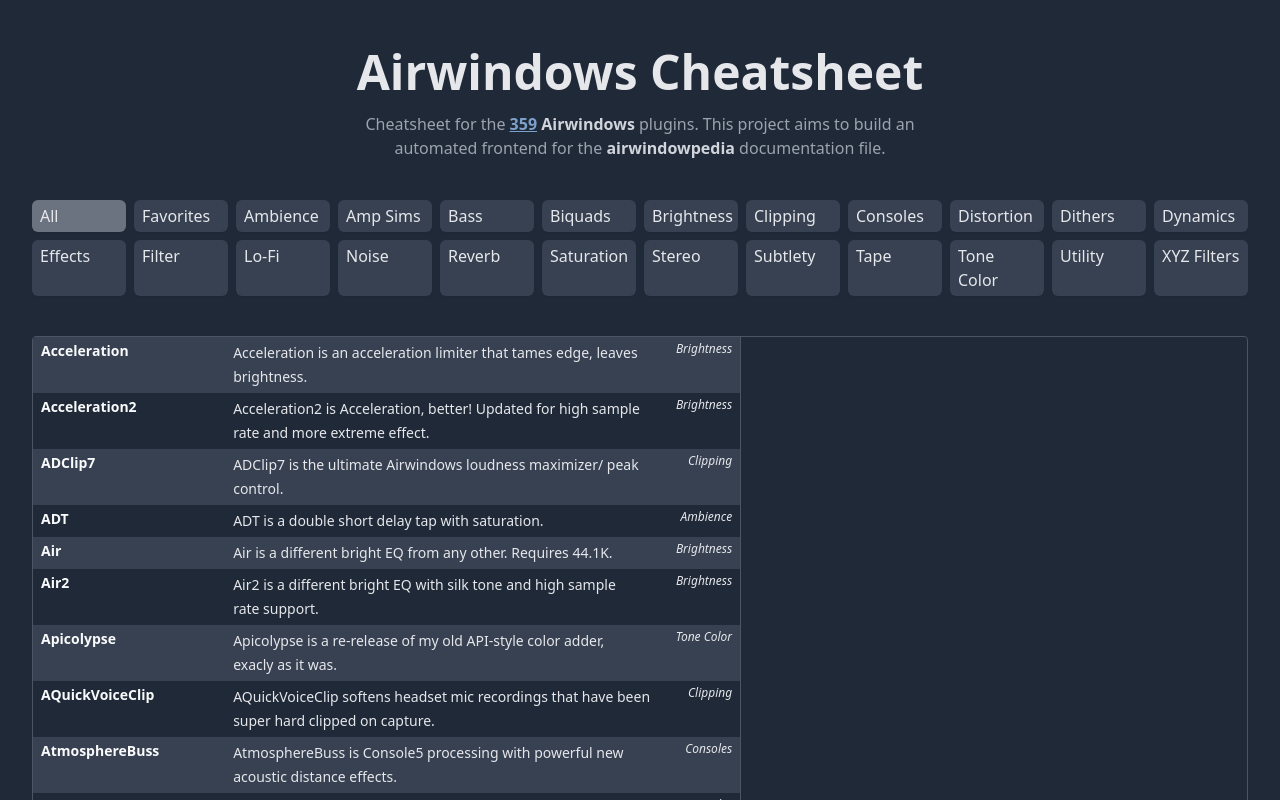
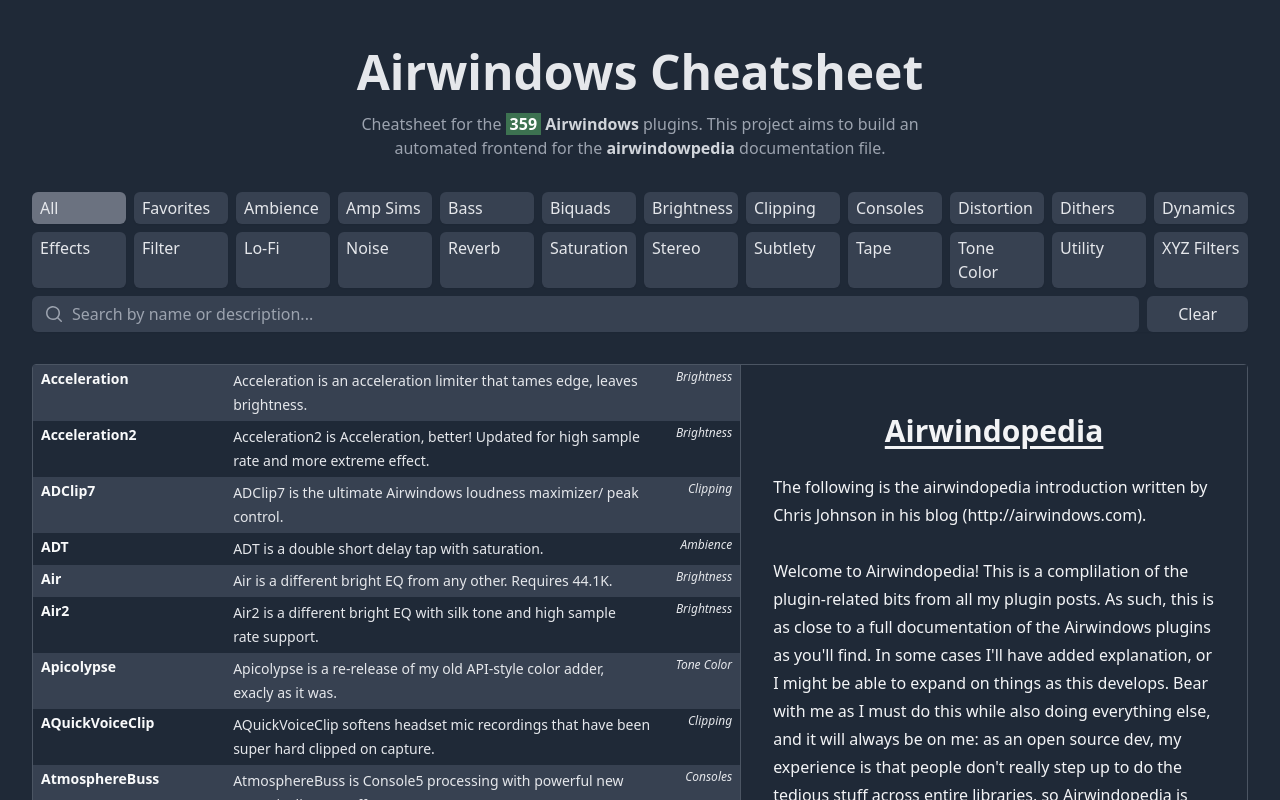
Before and after one commit to ajboni/airwindows-cheatsheet, a React (Vite) app: page / in a window 1280 px wide. Built offline with nearby package versions, Linux system fonts and the light colour scheme.

Commit message:
Implement Search

```diff
--- a/package.json
+++ b/package.json
@@ -5,7 +5,8 @@
   "type": "module",
   "scripts": {
     "dev": "vite",
-    "build": "vite build",
+    "build": "npm run scrape && vite build",
+    "scrape": "node ./src/scrape.js",
     "lint": "eslint . --ext js,jsx --report-unused-disable-directives --max-warnings 0",
     "preview": "vite preview"
   },
@@ -13,7 +14,8 @@
     "@headlessui/react": "^1.7.17",
     "@heroicons/react": "^2.0.18",
     "react": "^18.2.0",
-    "react-dom": "^18.2.0"
+    "react-dom": "^18.2.0",
+    "use-debounce": "^9.0.4"
   },
   "devDependencies": {
     "@tailwindcss/typography": "^0.5.9",
--- a/src/components/filter.jsx
+++ b/src/components/filter.jsx
@@ -1,12 +1,13 @@
 import { Listbox } from "@headlessui/react";
-import { CheckIcon, ChevronUpDownIcon } from "@heroicons/react/20/solid";
+import { CheckIcon, ChevronUpDownIcon, MagnifyingGlassIcon } from "@heroicons/react/20/solid";
 
-export const Filter = ({ db, filter, setFilter }) => {
+export const Filter = ({ db, filter, setFilter, search, setSearch }) => {
   const categories = Object.keys(db.categories);
   categories.unshift("Favorites");
   categories.unshift("All");
   return (
     <>
+      {/* Filter Buttons */}
       <ul role="list" className={`hidden md:grid grid-cols-2 gap-2  md:grid-cols-6 lg:grid-cols-9 xl:grid-cols-12`}>
         {categories.map((category) => {
           return (
@@ -23,9 +24,27 @@
         })}
       </ul>
 
+      {/* Search */}
+      <div className="relative rounded-md shadow-sm flex gap-2">
+        <div className="pointer-events-none absolute inset-y-0 left-0 flex items-center pl-3">
+          <MagnifyingGlassIcon className="h-5 w-5 text-gray-400" aria-hidden="true" />
+        </div>
+        <input
+          type="search"
+          value={search}
+          onChange={(e) => setSearch(e.target.value)}
+          className="w-11/12 bg-gray-700 py-1.5 pl-10 text-gray-200 px-3 rounded-md border-0 focus:outline-none"
+          placeholder="Search by name or description..."
+        ></input>
+        <button className="w-1/12 cursor-pointer bg-gray-700 rounded-md hover:bg-gray-600" onClick={() => setSearch("")}>
+          Clear
+        </button>
+      </div>
+
+      {/* Mobile ListBox */}
       <div className="md:hidden">
         <Listbox value={filter} onChange={setFilter}>
-          <Listbox.Button className="relative w-full cursor-default rounded-md bg-gray-700 py-1.5 pl-3 pr-10 text-left text-gray-200 shadow-sm ring-1 ring-inset ring-gray-300 md:text-sm md:leading-6">
+          <Listbox.Button className="relative w-full cursor-default rounded-md bg-gray-700 py-1.5 pl-3 pr-10 text-left text-gray-200 shadow-sm ring-1 ring-inset ring-gray-600 md:text-sm md:leading-6 ">
             <span className="block truncate">{filter}</span>
             <span className="pointer-events-none absolute inset-y-0 right-0 flex items-center pr-2">
               <ChevronUpDownIcon className="h-5 w-5 text-gray-400" aria-hidden="true" />
--- /dev/null
+++ b/src/components/footer.jsx
@@ -0,0 +1,21 @@
+function Footer() {
+  return (
+    <footer className="text-sm p-8 text-gray-300 italic text-center">
+      <hr className="border-gray-700 mb-8" />
+      The content of airwindopedia (used in this page) is property of Chris Johnson © 2023{" "}
+      <a href="https://www.airwindows.com" target="_blank">
+        Airwindows | handsewn bespoke digital audio.
+      </a>
+      <p>
+        This site is GPLv3, source code available at{" "}
+        <a href="https://github.com/ajboni/airwindows-cheatsheet" target="_blank">
+          Github
+        </a>
+      </p>
+      <p>
+        <strong>Remember</strong>: "In a mix, no one can hear your screen."
+      </p>
+    </footer>
+  );
+}
+export default Footer;
--- a/src/components/pluginList.jsx
+++ b/src/components/pluginList.jsx
@@ -1,27 +1,37 @@
 import { ArrowUturnLeftIcon } from "@heroicons/react/20/solid";
-import { ArrowLongLeftIcon, StarIcon as StarOutline } from "@heroicons/react/24/outline";
 import { StarIcon as StarSolid } from "@heroicons/react/24/solid";
-import plugin from "@tailwindcss/typography";
+import { StarIcon as StarOutline } from "@heroicons/react/24/outline";
 
 import React, { useEffect, useState } from "react";
+import { useDebounce } from "use-debounce";
 
-function PluginList({ db, filter }) {
+function PluginList({ db, filter, search }) {
   const [selectedPlugin, setSelectedPlugin] = useState(null);
   const [isFavorite, setIsFavorite] = useState(false);
+  const introText = `The following is the airwindopedia introduction written by Chris Johnson in his blog (http://airwindows.com).\n\n${db.introText}`;
+  const [debouncedSearch] = useDebounce(search, 200);
 
+  /* Set/Unset Favorite from localstorage */
   useEffect(() => {
     if (selectedPlugin && localStorage.getItem(selectedPlugin.name)) {
       setIsFavorite(true);
       return;
     }
-
     setIsFavorite(false);
   }, [selectedPlugin]);
 
+  /* Filter By Categories */
   let filteredPlugins = db.plugins.filter((x) => x.category === filter);
 
   if (filter === "All") filteredPlugins = db.plugins;
   if (filter === "Favorites") filteredPlugins = db.plugins.filter((x) => localStorage.getItem(x.name) !== null);
+
+  /* Finally filter with the text/description filter (if any)  */
+  filteredPlugins = filteredPlugins.filter(
+    (plugin) =>
+      plugin.name.toLowerCase().includes(debouncedSearch.toLowerCase()) ||
+      plugin.shortDescription.toLowerCase().includes(debouncedSearch.toLowerCase())
+  );
 
   const toggleFavorite = (plugin) => {
     if (localStorage.getItem(plugin.name)) {
@@ -33,15 +43,26 @@
     }
   };
 
-  let mobileDescriptionClass = selectedPlugin
-    ? "w-screen h-screen md:h-full absolute top-0 bottom-0 left-0 right-0  z-40 overflow-auto"
-    : "hidden";
+  const highlightSearch = (text) => {
+    if (!debouncedSearch || debouncedSearch == "") return text;
+    const regex = new RegExp(`(${debouncedSearch.replace(/[/\-\\^$*+?.()|[\]{}]/g, "\\$&")})`, "gmi");
+    const matches = text.match(regex);
+    let x = text;
+    if (matches) {
+      matches.forEach((match) => {
+        x = text.replaceAll(match, `<span class="bg-green-600 saturate-50 px-0.1 py-0">${match}</span>`);
+      });
+    }
+
+    return <div dangerouslySetInnerHTML={{ __html: x }}></div>;
+  };
+
   return (
     <div className="flex border rounded border-gray-600 divide-">
       <div className="flex w-full md:w-7/12 border-r border-gray-600 flex-shrink-0">
         <div className="flex flex-col w-full">
           {filteredPlugins.map((plugin, index) => {
-            const selectedBg = selectedPlugin?.name === plugin.name ? "bg-blue-800 saturate-50" : "";
+            const selectedBg = selectedPlugin?.name === plugin.name ? "!bg-blue-800 saturate-50" : "";
             const zebraBg = index % 2 === 0 ? "bg-gray-700" : "";
             return (
               <div
@@ -49,24 +70,21 @@
                 className={`px-4 md:px-2 py-4 md:py-1 flex-col flex md:flex-row gap-2 md:gap-8 ${selectedBg} ${zebraBg} cursor-pointer hover:opacity-90`}
                 onClick={() => setSelectedPlugin(plugin)}
               >
-                <div className={`min-w-[20ch] font-bold text-gray-50  text-sm`}>{plugin.name}</div>
-                <div className="text-sm flex-grow leading-6">{plugin.shortDescription}</div>
+                <div className={`min-w-[20ch] font-bold text-gray-50  text-sm`}>{highlightSearch(plugin.name)}</div>
+                <div className="text-sm flex-grow leading-6">{highlightSearch(plugin.shortDescription)}</div>
                 {filter === "All" && <div className="text-xs flex-shrink-0 text-right italic">{plugin.category}</div>}
               </div>
             );
           })}
         </div>
       </div>
+
       {/* Description Area */}
-      <div
-        className={`${mobileDescriptionClass} pt-12 pb-24 md:pb-8 md:w-6/12 md:relative  bg-gray-800 flex text-gray-200 p-8 whitespace-pre-wrap flex-col gap-6`}
-      >
-        {selectedPlugin && (
-          <>
+      <div className="hidden h-full overflow-auto pt-12 pb-24 md:pb-8 md:w-5/12 md:relative  bg-gray-800 md:flex text-gray-200 p-8 whitespace-pre-wrap flex-col gap-6">
         <div className="prose mx-auto text-gray-100 font-bold text-3xl underline underline-offset-4 break-words ">
-              {selectedPlugin?.name}
+          {selectedPlugin?.name || "Airwindopedia"}
         </div>
-            <div className="leading-7 prose text-gray-100 mx-auto">{selectedPlugin?.description}</div>
+        <div className="leading-7 prose text-gray-100 mx-auto">{selectedPlugin?.description || introText}</div>
 
         {/* Desktop Favorite */}
         <div
@@ -74,8 +92,19 @@
           title="Add/Remove from/to favorites"
           onClick={() => toggleFavorite(selectedPlugin)}
         >
-              {isFavorite ? <StarSolid className="h-6 w-6"></StarSolid> : <StarOutline className="h-6 w-6"></StarOutline>}
+          {selectedPlugin && (
+            <>{isFavorite ? <StarSolid className="h-6 w-6"></StarSolid> : <StarOutline className="h-6 w-6"></StarOutline>}</>
+          )}
         </div>
+      </div>
+
+      {/* Mobile */}
+      {selectedPlugin && (
+        <div className="w-screen h-screen md:hidden absolute top-0 bottom-0 left-0 right-0 z-40  bg-gray-800  whitespace-pre-wrap flex flex-col gap-6 pt-12 pb-24 overflow-auto">
+          <div className="prose mx-auto text-gray-100 font-bold text-3xl underline underline-offset-4 break-words ">
+            {selectedPlugin?.name || "Airwindopedia"}
+          </div>
+          <div className="leading-7 prose text-gray-100 mx-auto">{selectedPlugin?.description || introText}</div>
 
           {/* Mobile Action Bar */}
           <div className="fixed md:hidden right-0 left-0 bottom-0  bg-gray-900 saturate-50   cursor-pointer flex divide-x divide-gray-600 w-full">
@@ -83,13 +112,17 @@
               className="flex items-center gap-2 border-r border-gray-600 w-1/2 hover:bg-gray-800 px-3 py-2"
               onClick={() => toggleFavorite(selectedPlugin)}
             >
+              {selectedPlugin && (
+                <>
                   {isFavorite ? (
-                  <>
+                    <div className="flex gap-2 justify-center items-center">
                       <StarSolid className="h-4 w-4"></StarSolid> <span>Remove from favorites</span>
-                  </>
+                    </div>
                   ) : (
-                  <>
+                    <div className="flex gap-2 justify-center items-center">
                       <StarOutline className="h-4 w-4"></StarOutline> <span>Add to favorites</span>
+                    </div>
+                  )}
                 </>
               )}
             </div>
@@ -101,9 +134,8 @@
               Close
             </div>
           </div>
-          </>
+        </div>
       )}
-      </div>
     </div>
   );
 }
--- a/src/index.jsx
+++ b/src/index.jsx
@@ -7,16 +7,18 @@
 import db from "./database.json";
 import { Filter } from "./components/filter";
 import PluginList from "./components/pluginList";
+import Footer from "./components/footer";
 
 export function App() {
   const [filter, setFilter] = useState("All");
+  const [search, setSearch] = useState("");
   return (
     <main className="bg-gray-800 w-screen h-screen text-gray-200 overflow-auto">
-      <div className="p-8 flex flex-col gap-10">
+      <div className="p-8 flex flex-col gap-8">
         <div className="text-center flex flex-col gap-4 items-center justify-center mt-4">
           <h1 className="text-3xl font-bold md:text-5xl max-w-xl">Airwindows Cheatsheet</h1>
           <p className="text-gray-400 max-w-xl">
-            Cheatsheet for the <strong className="text-blue-400 saturate-50 underline">{db.plugins.length}</strong>{" "}
+            Cheatsheet for the <strong className="text-white bg-green-700 saturate-50 px-1 ">{db.plugins.length}</strong>{" "}
             <a className="text-gray-300 font-bold hover:text-white" href="https://www.airwindows.com">
               Airwindows
             </a>{" "}
@@ -25,9 +27,12 @@
           </p>
         </div>
 
-        <Filter db={db} filter={filter} setFilter={setFilter}></Filter>
-        <PluginList db={db} filter={filter}></PluginList>
+        <div className="flex flex-col gap-2">
+          <Filter db={db} filter={filter} setFilter={setFilter} search={search} setSearch={setSearch}></Filter>
+        </div>
+        <PluginList db={db} filter={filter} search={search}></PluginList>
       </div>
+      <Footer></Footer>
     </main>
   );
 }
```
Also changed, not shown: src/scrape.js (+4 -5 lines), src/database.json, 2 other files (tests, documents, lock files or other folders). Lines whose indentation alone changed are shown as unchanged.
